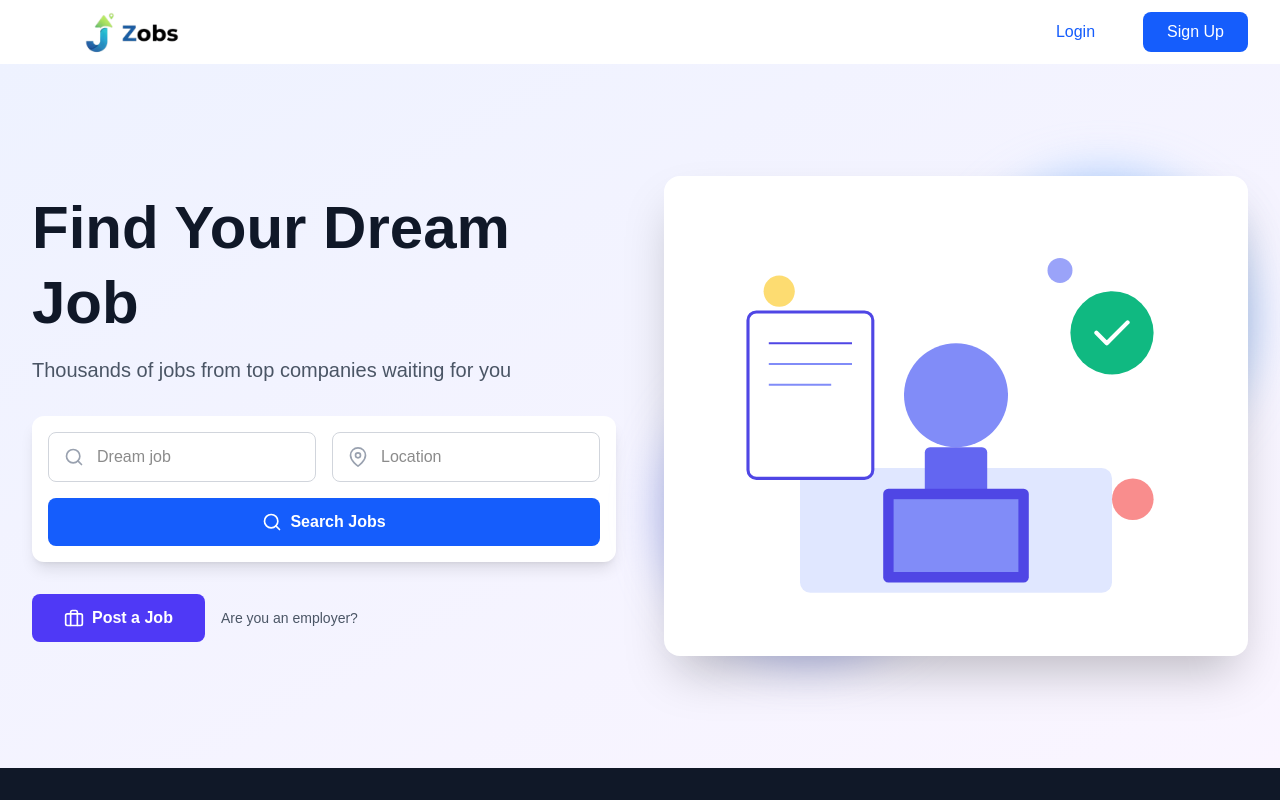
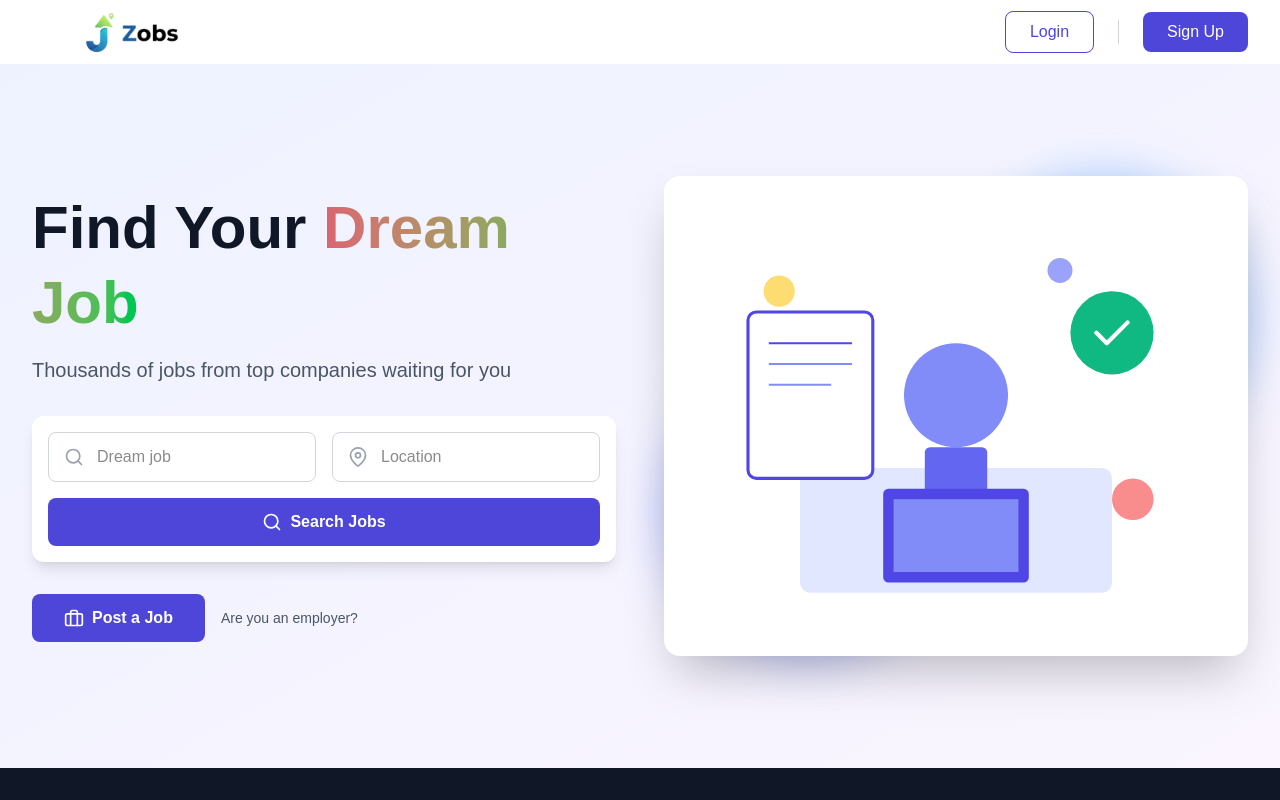
Before and after one commit to manishbisht12/zobs, a Next.js app in the folder job_portal/: page / in a window 1280 px wide. Shown: the top 800 px of the page. Built offline with nearby package versions, Linux system fonts and the light colour scheme.

Commit message:
change color  at navbar and hero

```diff
--- a/job_portal/components/Hero.jsx
+++ b/job_portal/components/Hero.jsx
@@ -12,8 +12,13 @@ export default function Hero() {
           <div className="space-y-8">
             <div className="space-y-4">
           <h1 className="text-5xl lg:text-6xl font-bold text-gray-900 leading-tight">
-                Find Your Dream Job
+  Find Your{" "}
+  <span className="bg-gradient-to-r from-[#DB6371] to-green-500 bg-clip-text text-transparent">
+    Dream Job
+  </span>
 </h1>
+
+
               <p className="text-xl text-gray-600">
                 Thousands of jobs from top companies waiting for you
               </p>
@@ -27,7 +32,7 @@ export default function Hero() {
                   <input
                     type="text"
                     placeholder="Dream job"
-                    className="w-full pl-12 pr-4 py-3 border border-gray-300 rounded-lg focus:outline-none focus:ring-2 focus:ring-blue-500 focus:border-transparent"
+                    className="w-full pl-12 pr-4 py-3 border border-gray-300 rounded-lg focus:outline-none focus:ring-2 focus:ring-gray-400 focus:border-transparent"
                   />
                 </div>
 
@@ -36,23 +41,25 @@ export default function Hero() {
                   <input
                     type="text"
                     placeholder="Location"
-                    className="w-full pl-12 pr-4 py-3 border border-gray-300 rounded-lg focus:outline-none focus:ring-2 focus:ring-blue-500 focus:border-transparent"
+                    className="w-full pl-12 pr-4 py-3 border border-gray-300 rounded-lg focus:outline-none focus:ring-2 focus:ring-gray-400 focus:border-transparent"
                   />
                 </div>
               </div>
 
-              <button className="w-full mt-4 bg-blue-600 text-white font-semibold py-3 rounded-lg hover:bg-blue-700 transition-colors duration-200 flex items-center justify-center space-x-2">
+              <button className="w-full mt-4 bg-[#4D46D9] text-white font-semibold py-3 rounded-lg hover:bg-[#3F38C6] transition-colors duration-200 flex items-center justify-center space-x-2">
   <FiSearch className="w-5 h-5" />
   <span>Search Jobs</span>
 </button>
+
             </div>
 
             {/* CTA */}
             <div className="flex items-center space-x-4">
-              <button className="bg-indigo-600 text-white font-semibold px-8 py-3 rounded-lg hover:bg-indigo-700 transition-colors duration-200 flex items-center space-x-2">
+             <button className="bg-[#4D46D9] text-white font-semibold px-8 py-3 rounded-lg hover:bg-[#3F38C6] transition-colors duration-200 flex items-center space-x-2">
   <FiBriefcase className="w-5 h-5" />
   <span>Post a Job</span>
 </button>
+
               <p className="text-sm text-gray-600">Are you an employer?</p>
             </div>
           </div>
--- a/job_portal/components/Navbar.jsx
+++ b/job_portal/components/Navbar.jsx
@@ -60,16 +60,25 @@ export default function Navbar() {
           <div className="flex items-center space-x-6">
             {showAuthButtons ? (
           <>
+  {/* Login Button with Border */}
   <button
     onClick={handleLogin}
-                  className="px-6 py-2 text-blue-600 font-medium hover:text-blue-700 transition-colors duration-200"
+    className="px-6 py-2 text-[rgb(77,70,217)] border border-[rgb(77,70,217)] rounded-lg font-medium hover:bg-[rgb(77,70,217)] hover:text-white transition-colors duration-200"
   >
     Login
   </button>
-                <button className="px-6 py-2 bg-blue-600 text-white font-medium rounded-lg hover:bg-blue-700 transition-colors duration-200">
+
+  {/* Divider Line */}
+  <div className="border-l h-6 border-gray-300"></div>
+
+  {/* Sign Up Button with Solid Background */}
+  <button className="px-6 py-2 bg-[rgb(77,70,217)] text-white font-medium rounded-lg hover:bg-[rgb(67,60,197)] transition-colors duration-200">
     Sign Up
   </button>
 </>
+
+
+
             ) : (
               <>
                 {/* Icons with tooltip */}
```
Lines whose indentation alone changed are shown as unchanged.
